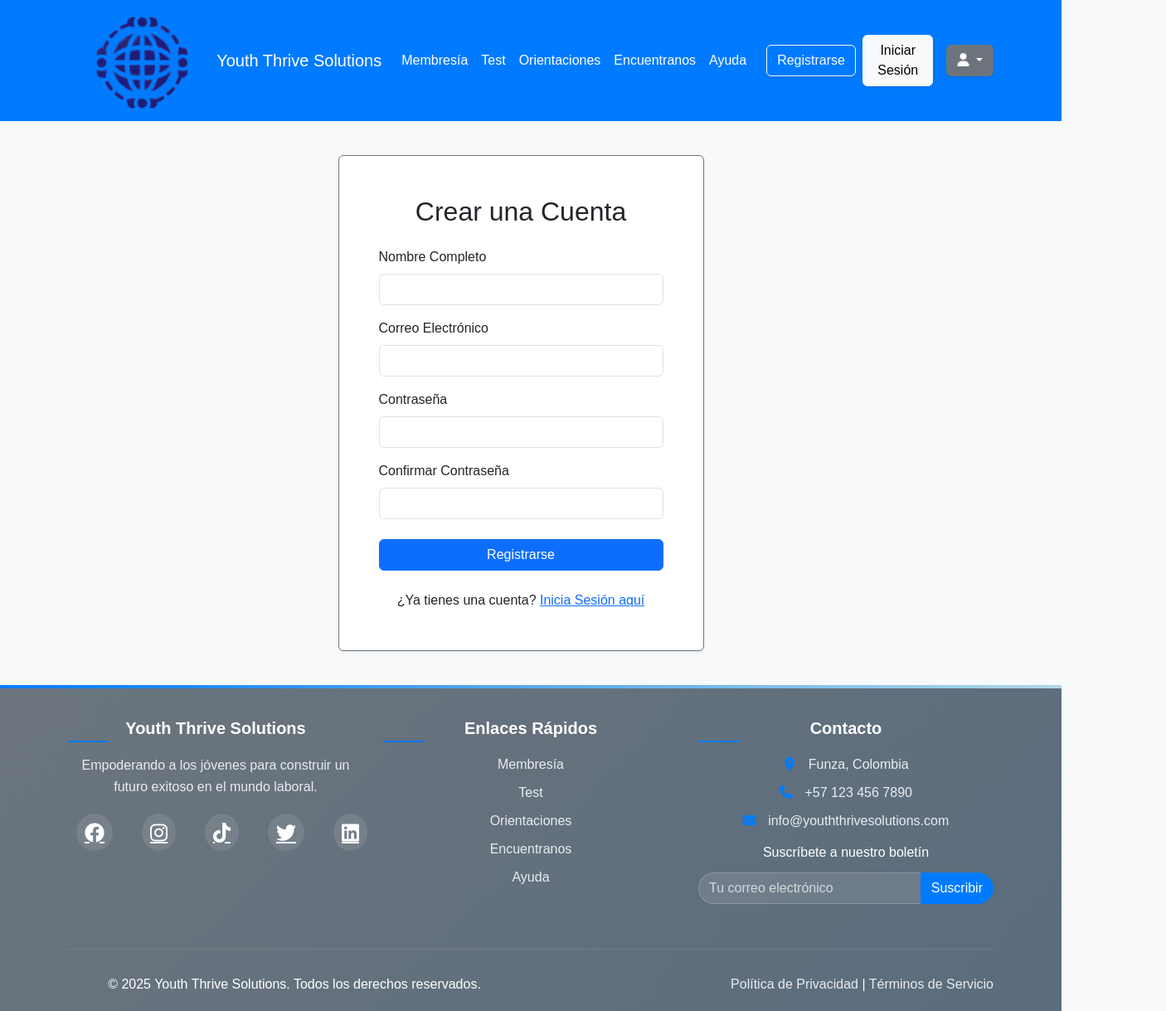
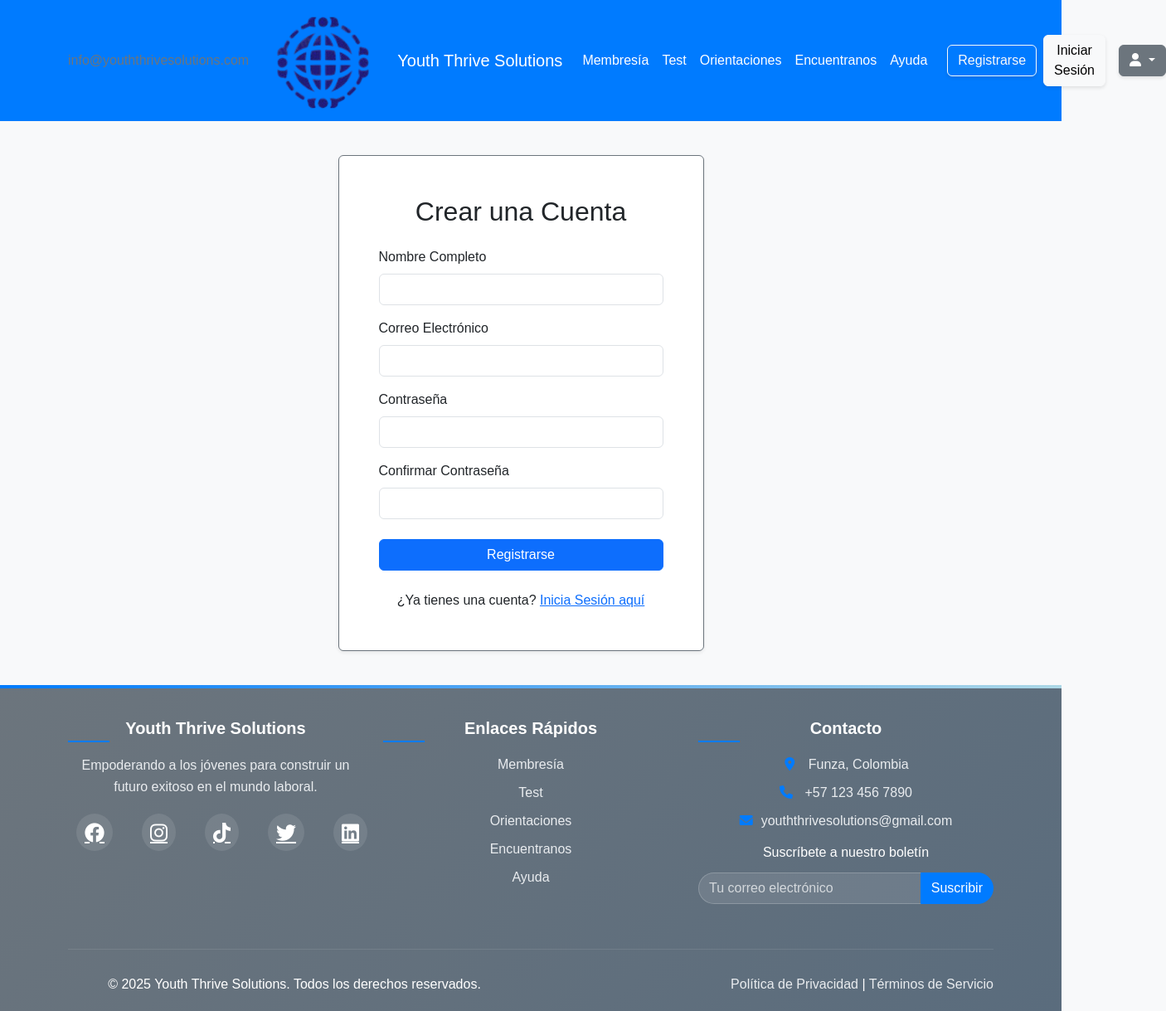
Before and after one commit to Alejosbar/youth_thrive_solutions_proyect, a plain HTML site: page registrarse.html in a window 1280 px wide. Shown: the whole page at 83% size, 1406 px wide, since content can reach past the window. Drawn offline with nearby package versions, Linux system fonts and the light colour scheme.

Commit message:
Update registrarse.html

```diff
--- a/registrarse.html
+++ b/registrarse.html
@@ -11,7 +11,7 @@
 </head>
 <body>
     <nav class="navbar navbar-expand-lg navbar-dark">
-        <div class="container">
+        <div class="container"> info@youththrivesolutions.com
             <img class="redondo" src="img/logo MIN.png" alt="">
             <a class="navbar-brand" href="index.html">Youth Thrive Solutions</a>
             <button class="navbar-toggler" type="button" data-bs-toggle="collapse" data-bs-target="#navbarNav">
@@ -112,7 +112,7 @@
                     <div class="contact-info">
                         <p><i class="fas fa-map-marker-alt"></i> Funza, Colombia</p>
                         <p><i class="fas fa-phone"></i> +57 123 456 7890</p>
-                        <p><i class="fas fa-envelope"></i> info@youththrivesolutions.com</p>
+                        <p><i class="fas fa-envelope"></i>youththrivesolutions@gmail.com</p>
                     </div>
                     <div class="newsletter mt-3">
                         <h6>Suscríbete a nuestro boletín</h6>
@@ -160,4 +160,5 @@
         });
     </script>
 </body>
+
 </html>
```
